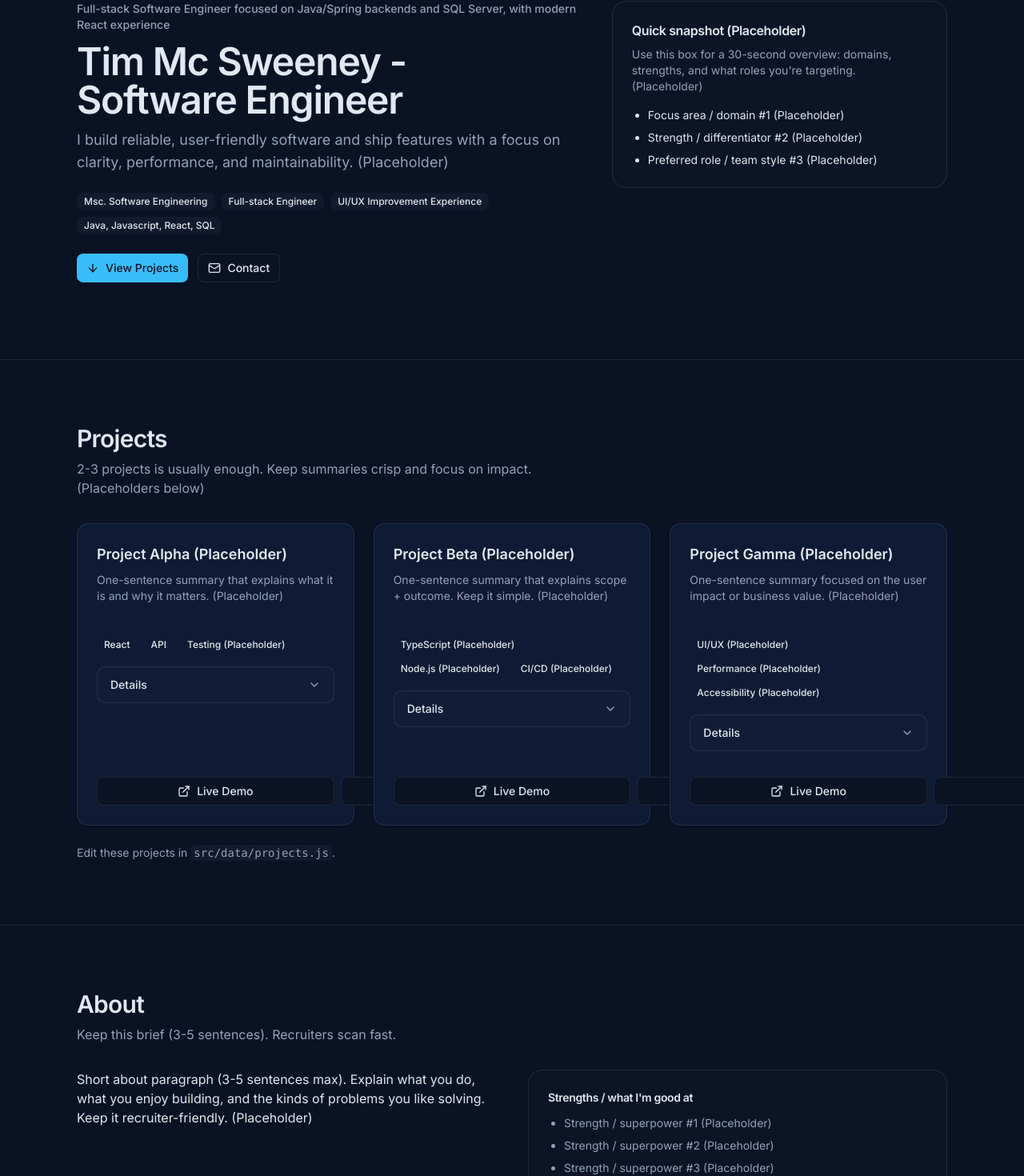
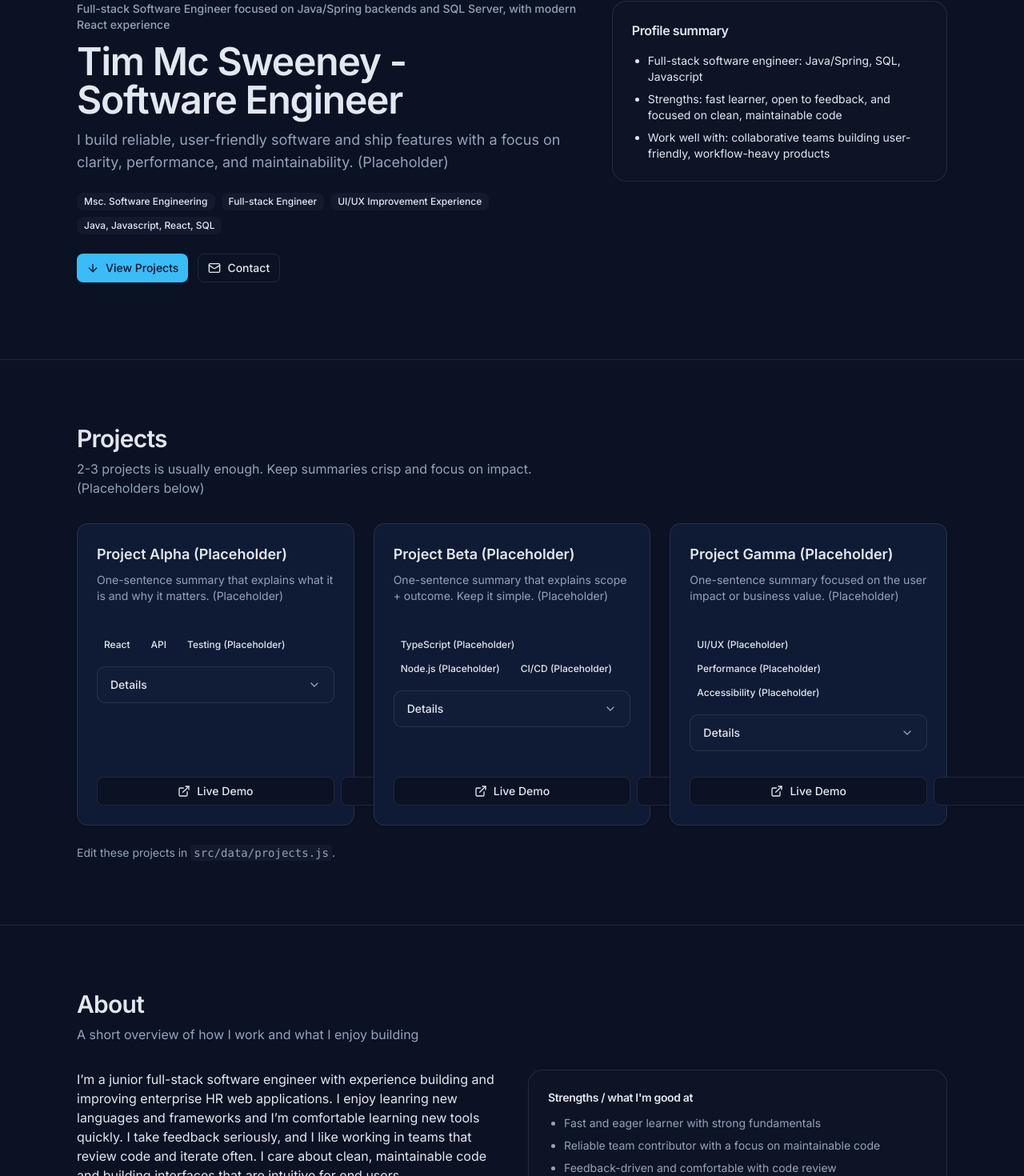
Before and after one commit to TMcSweeney100/personalWebsite, a React (Vite) app: page / in a window 1280 px wide. Shown: the part 160-1630 px from the top of the page at 80% size. Built offline with nearby package versions, Linux system fonts and the light colour scheme.

Commit message:
changes to skelton filling in proper information now

```diff
--- a/src/data/profile.js
+++ b/src/data/profile.js
@@ -11,21 +11,21 @@ export const profile = {
     "Java, Javascript, React, SQL",
   ],
   snapshot: {
-    title: "Quick snapshot (Placeholder)",
+    title: "Profile summary",
     description:
-      "Use this box for a 30-second overview: domains, strengths, and what roles you're targeting. (Placeholder)",
+      "",
     bullets: [
-      "Focus area / domain #1 (Placeholder)",
-      "Strength / differentiator #2 (Placeholder)",
-      "Preferred role / team style #3 (Placeholder)",
+      "Full-stack software engineer: Java/Spring, SQL, Javascript",
+      "Strengths: fast learner, open to feedback, and focused on clean, maintainable code",
+      "Work well with: collaborative teams building user-friendly, workflow-heavy products",
     ],
   },
   about:
-    "Short about paragraph (3-5 sentences max). Explain what you do, what you enjoy building, and the kinds of problems you like solving. Keep it recruiter-friendly. (Placeholder)",
+    "I’m a junior full-stack software engineer with experience building and improving enterprise HR web applications. I enjoy leanring new languages and frameworks and I’m comfortable learning new tools quickly. I take feedback seriously, and I like working in teams that review code and iterate often. I care about clean, maintainable code and building interfaces that are intuitive for end users.",
   strengths: [
-    "Strength / superpower #1 (Placeholder)",
-    "Strength / superpower #2 (Placeholder)",
-    "Strength / superpower #3 (Placeholder)",
+    "Fast and eager learner with strong fundamentals",
+    "Reliable team contributor with a focus on maintainable code",
+    "Feedback-driven and comfortable with code review",
   ],
   skills: {
     frontend: ["Skill (Placeholder)", "Skill (Placeholder)", "Skill (Placeholder)"],
--- a/src/sections/AboutSection.jsx
+++ b/src/sections/AboutSection.jsx
@@ -9,7 +9,7 @@ function AboutSection() {
           About
         </h2>
         <p className="max-w-prose text-pretty text-muted-foreground">
-          Keep this brief (3-5 sentences). Recruiters scan fast.
+         A short overview of how I work and what I enjoy building
         </p>
       </div>
 
```
